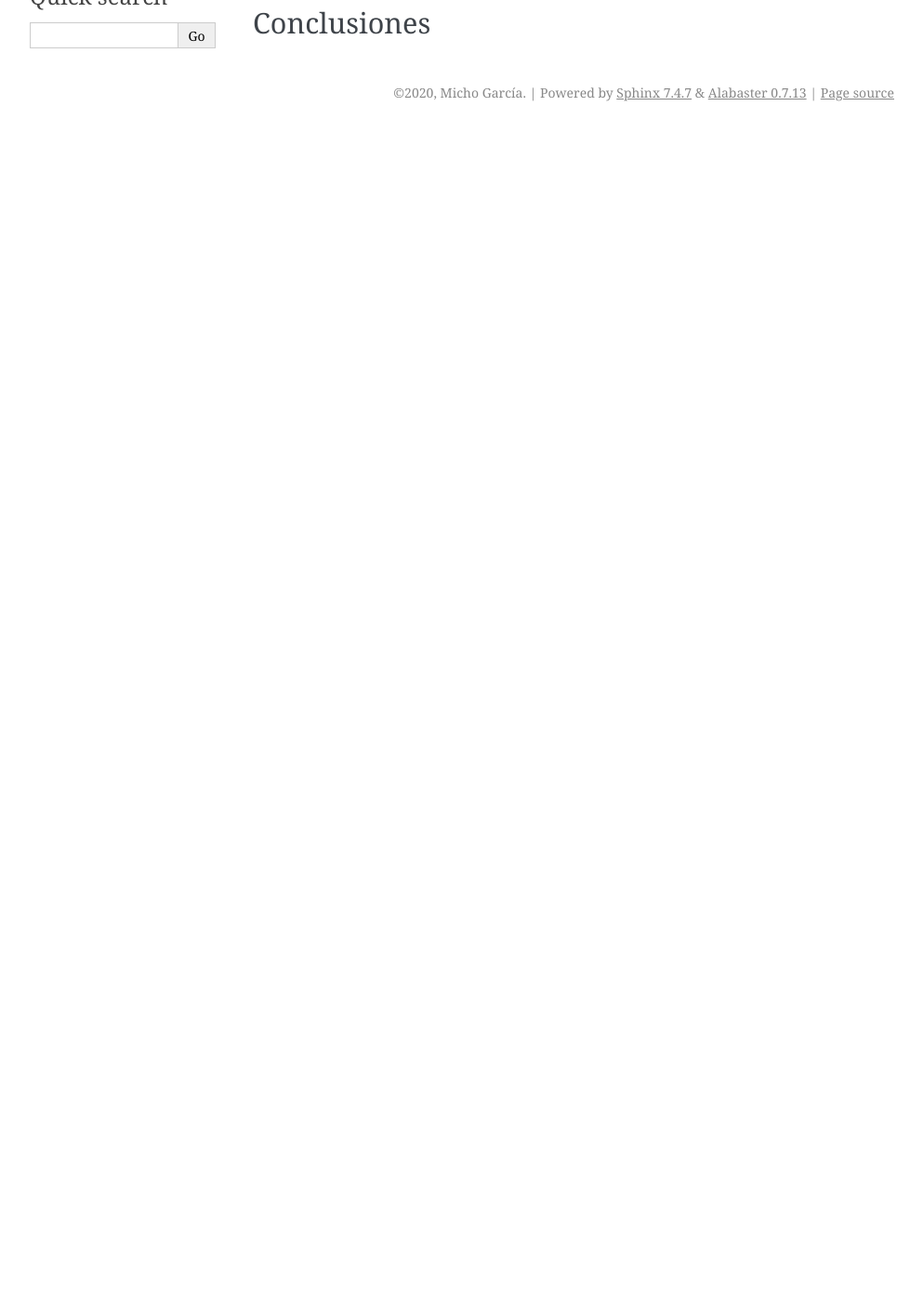
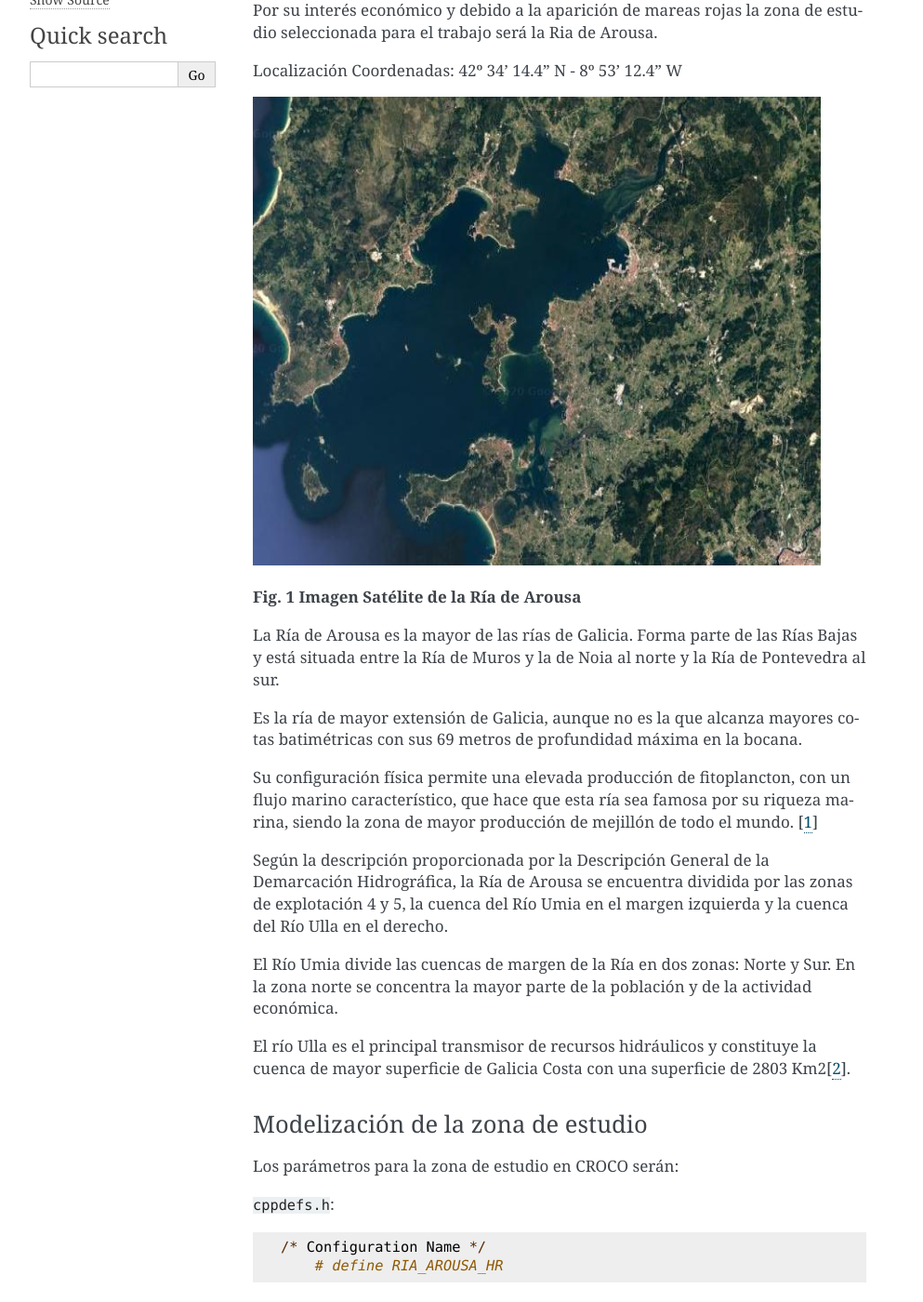
Before and after one commit to michogar/modelling-bloom-algae, a Sphinx documentation site: the page built from source/configuracion_modelo.rst, in a window 1280 px wide and 1400 px high, scrolled down 329 px. Shown: the whole window at 93% size, without its empty margins (148-1141 px from the left). Built offline with Sphinx 7.4.7, drawn with Linux system fonts in a browser that asks for light colours; before the commit the page ends 900 px from its top, so only the background shows below that; some of the changed text lies outside the part shown.

Commit message:
More doc about modelling zone

```diff
--- a/source/bloom_algas.rst
+++ b/source/bloom_algas.rst
@@ -1,5 +1,5 @@
-Proliferaciones de algas en la Ría de Vigo
-###########################################
+Proliferaciones de algas en la Ría de Arousa
+############################################
 
 Los ecosistemas de las Rias gallegas, presentan una serie de características oceanográficas que las hacen en unas de las zonas de producción de moluscos
 más importantes de Europa y del Mundo.
--- a/source/configuracion_modelo.rst
+++ b/source/configuracion_modelo.rst
@@ -1,8 +1,68 @@
 Configuración del modelo
 ########################
 
+Se va a realizar el modelo con la herramienta CROCO, Coastal and Regional Ocean COmmunity model[1]. CROCO es un sistema de modelización del oceano. La versión
+del software que se utilizará en el estudio será la versión 1.1.
+
+Los primeros pasos para la realización del trabajo experimental será la parametrización de la zona de estudio.
+
 Zona de estudio
 ***************
+
+Por su interés económico y debido a la aparición de mareas rojas la zona de estudio seleccionada para el trabajo será la Ria de Arousa.
+
+Localización
+Coordenadas:
+42º 34' 14.4" N - 8º 53' 12.4" W
+
+.. image:: _images/ria_arousa.png
+
+**Fig. 1 Imagen Satélite de la Ría de Arousa**
+
+La Ría de Arousa es la mayor de las rías de Galicia. Forma parte de las Rías Bajas y está situada entre la Ría de Muros y la de Noia al norte y
+la Ría de Pontevedra al sur.
+
+Es la ría de mayor extensión de Galicia, aunque no es la que alcanza mayores cotas batimétricas con sus 69 metros de profundidad máxima en la bocana.
+
+Su configuración física permite una elevada producción de fitoplancton, con un flujo marino característico, que hace que esta ría sea famosa por su riqueza marina, siendo la zona de mayor producción de mejillón de todo el mundo. [`1`_]
+
+Según la descripción proporcionada por la Descripción General de la Demarcación Hidrográfica, la Ría de Arousa se encuentra dividida por las zonas de
+explotación 4 y 5, la cuenca del Río Umia en el margen izquierda y la cuenca del Río Ulla en el derecho.
+
+El Río Umia divide las cuencas de margen de la Ría en dos zonas: Norte y Sur. En la zona norte se concentra la mayor parte de la población y de la actividad económica.
+
+El río Ulla es el principal transmisor de recursos hidráulicos y constituye la cuenca de mayor superficie de Galicia Costa con una superficie de 2803 Km2[`2`_].
+
+Modelización de la zona de estudio
+==================================
+
+Los parámetros para la zona de estudio en CROCO serán:
+
+``cppdefs.h``::
+
+    /* Configuration Name */
+        # define RIA_AROUSA_HR
+
+``param.h``::
+
+    #  elif defined  RIA_AROUSA_HR
+        parameter (LLm0=179,   MMm0=241,  N=32)   ! RIA_AROUSA_HR
+
+``crocotools_param.m``::
+
+    CROCO_title  = 'Ria de Arousa Model';
+    CROCO_config = 'RIA_AROUSA_HR';
+    %	%
+    % Grid dimensions:	% Grid dimensions:
+    %	%
+    lonmax = -40;   % Maximum longitude [degree east]
+    latmax = 55;   % Maximum latitude  [degree north]
+    lonmin = -70;   % Minimum longitude [degree east]
+    latmin = 25;   % Minimum latitude  [degree north]
+    %	%
+    % Grid resolution [degree]	% Grid resolution [degree]
+    %	%
+
 
 Generación de las condiciones climáticas
 ****************************************
@@ -13,3 +73,6 @@ Resultados
 
 Conclusiones
 ************
+
+.. _1: https://es.wikipedia.org/wiki/R%C3%ADa_de_Arosa
+.. _2: https://circabc.europa.eu/webdav/CircaBC/env/wfd/Library/framework_directive/implementation_documents_1/information_consultation/spain/rbd-galicia/c-drbmp-es-rbd-galicia-p/Cap%2002_Descripcion%20General%20Demarcacion.pdf
```
Also changed, not shown: source/_images/ria_arousa.png (added), 1 other file.
